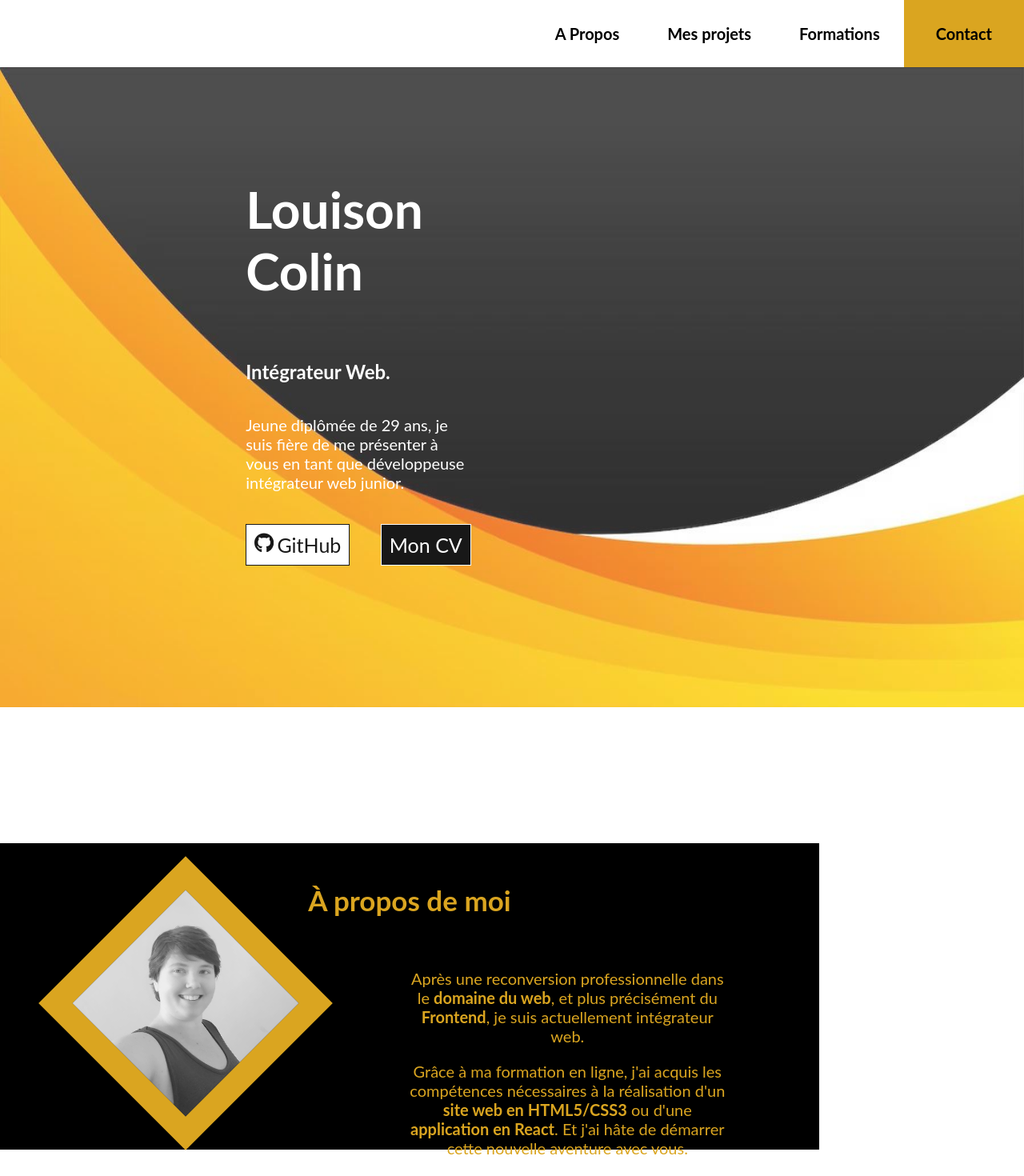
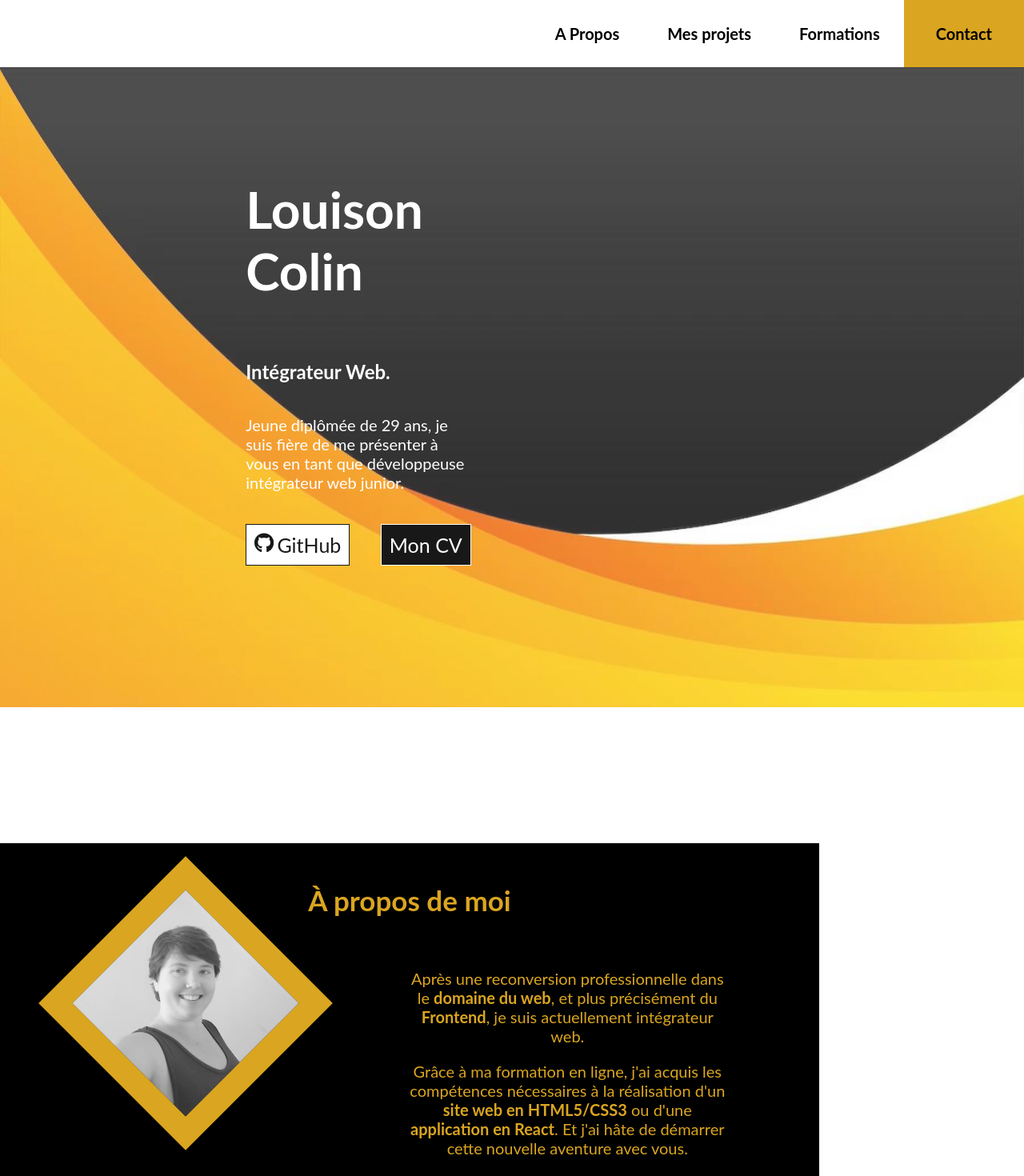
Before and after one commit to Boullay/Portfolio, a React (Create React App) app: page / in a window 1280 px wide. Shown: the top 1470 px of the page at 80% size. Built offline with nearby package versions, Linux system fonts and the light colour scheme.

Commit message:
Correction block

```diff
--- a/src/css/main.css
+++ b/src/css/main.css
@@ -133,7 +133,7 @@ h1 {
     margin: 170px 0;
     color: var(--main-color);
     width: 80%;
-    height: 45 0px;
+    height: 450px;
 }
 .Block_portrait {
     display: flex;
```
